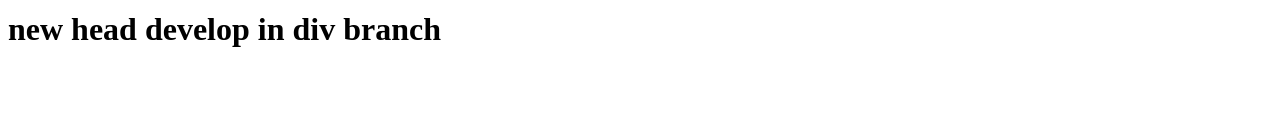
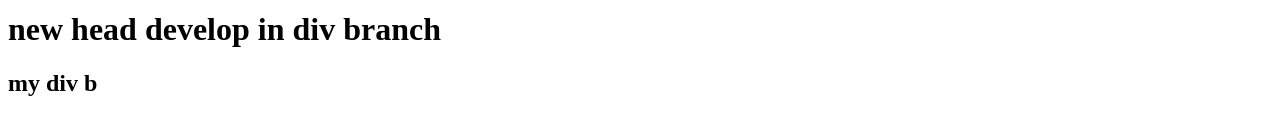
Before and after one commit to MHBagherzade/New-folder, a plain HTML site: page index.html in a window 1280 px wide. Shown: the part 468-602 px from the top of the page. Drawn offline with Linux system fonts and the light colour scheme.

Commit message:
h2 added

```diff
--- a/index.html
+++ b/index.html
@@ -12,5 +12,6 @@
     <div class="x">Lorem ipsum dolor sit amet consectetur adipisicing elit. Sapiente modi quidem, cupiditate ratione laboriosam nobis totam officiis itaque recusandae sint. Eum quisquam eos error asperiores unde? Ad repellat soluta rerum.</div>
     <footer> footer</footer>
     <h1>new head develop in div branch</h1>
+    <h2>my div b</h2>
 </body>
 </html>
```
